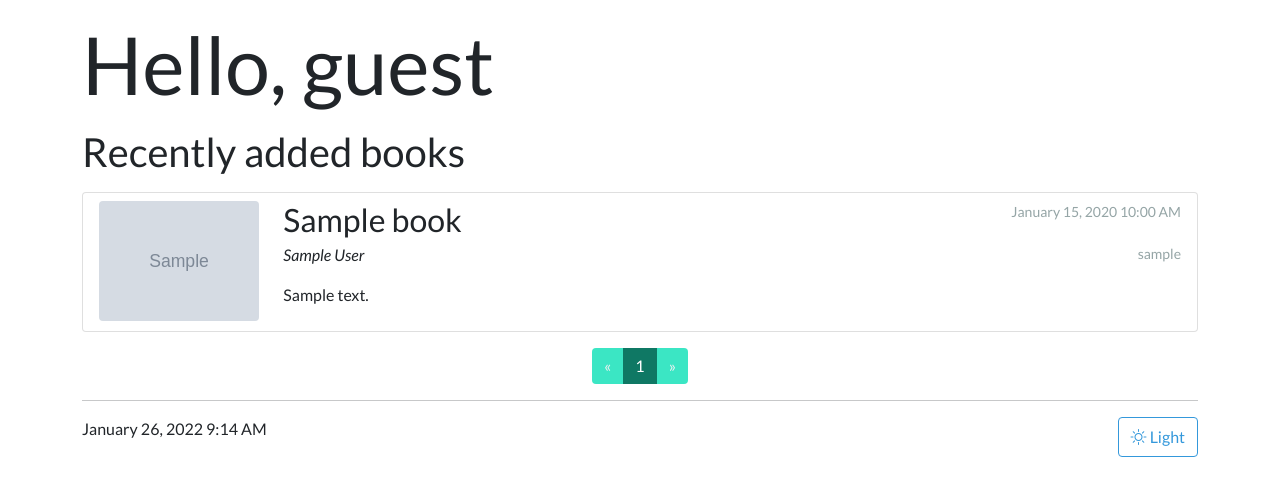
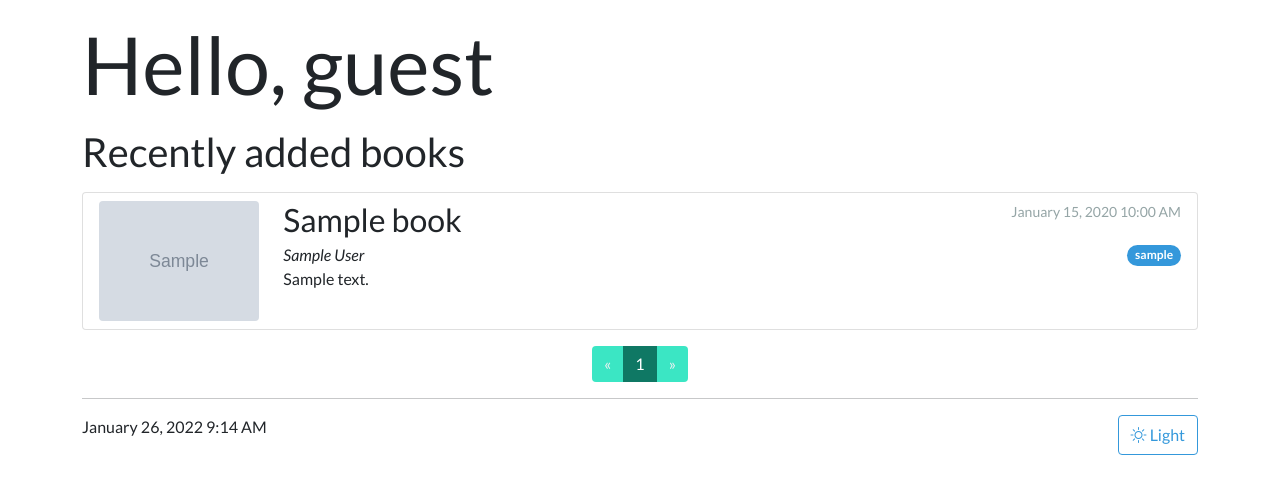
Before and after one commit to matbocz/bookorganizer, a Flask app: page / in a window 1280 px wide. Shown: the part 72-568 px from the top of the page. Run offline with Flask 2, Linux system fonts and the light colour scheme; tables that the repository leaves empty hold one stand-in row (values such as "Sample post"); grey boxes marked "Sample" are stand-in pictures; some libraries are stand-ins or nearby versions.

Commit message:
Create badge for book owner username in _books template

```diff
--- a/app/templates/_books.html
+++ b/app/templates/_books.html
@@ -17,9 +17,9 @@
                     <h3 class="mb-1">{{ book.title }}</h3>
                     <small class="text-muted">{{ moment(book.date_modified).format('LLL') }}</small>
                 </div>
-                <div class="d-flex justify-content-between">
-                    <p><em>{{ book.author }}</em></p>
-                    <small class="text-muted"> {{ book.owner.username }}</small>
+                <div class="d-flex justify-content-between align-items-center">
+                    <span class="fst-italic">{{ book.author }}</span>
+                    <span class="badge rounded-pill bg-info">{{ book.owner.username }}</span>
                 </div>
                 <p>{{ book.description }}</p>
             </div>
```
